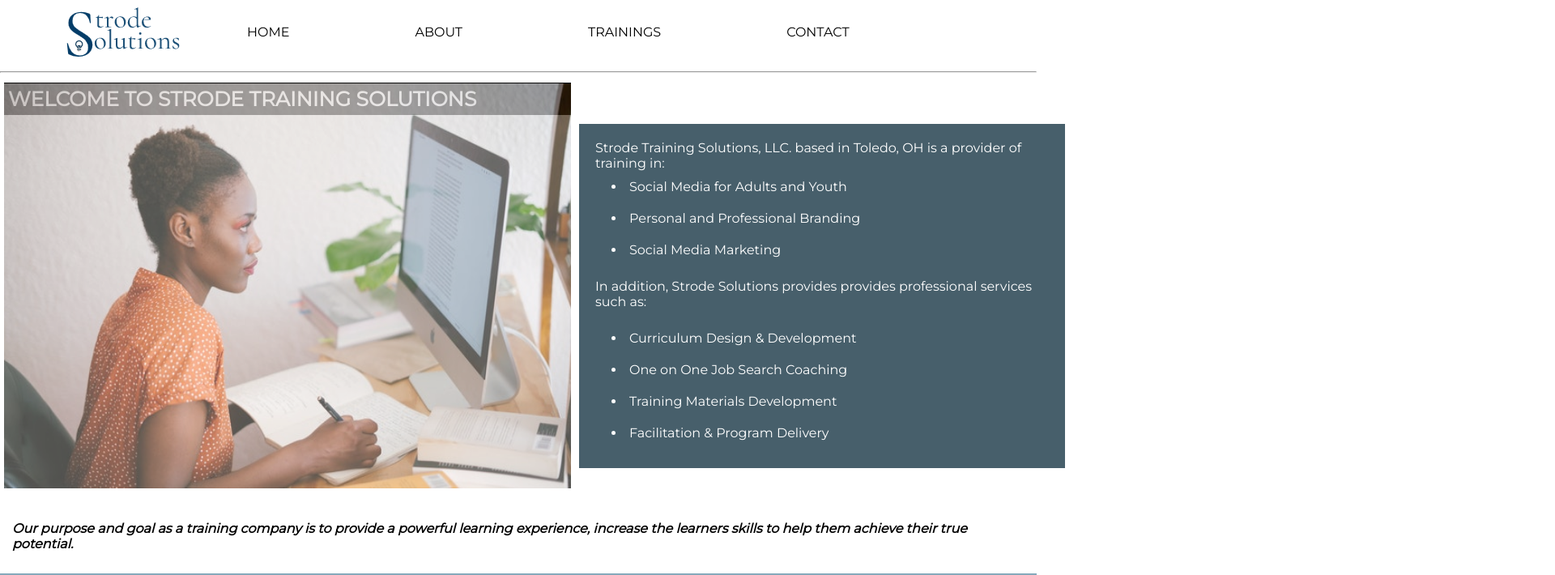
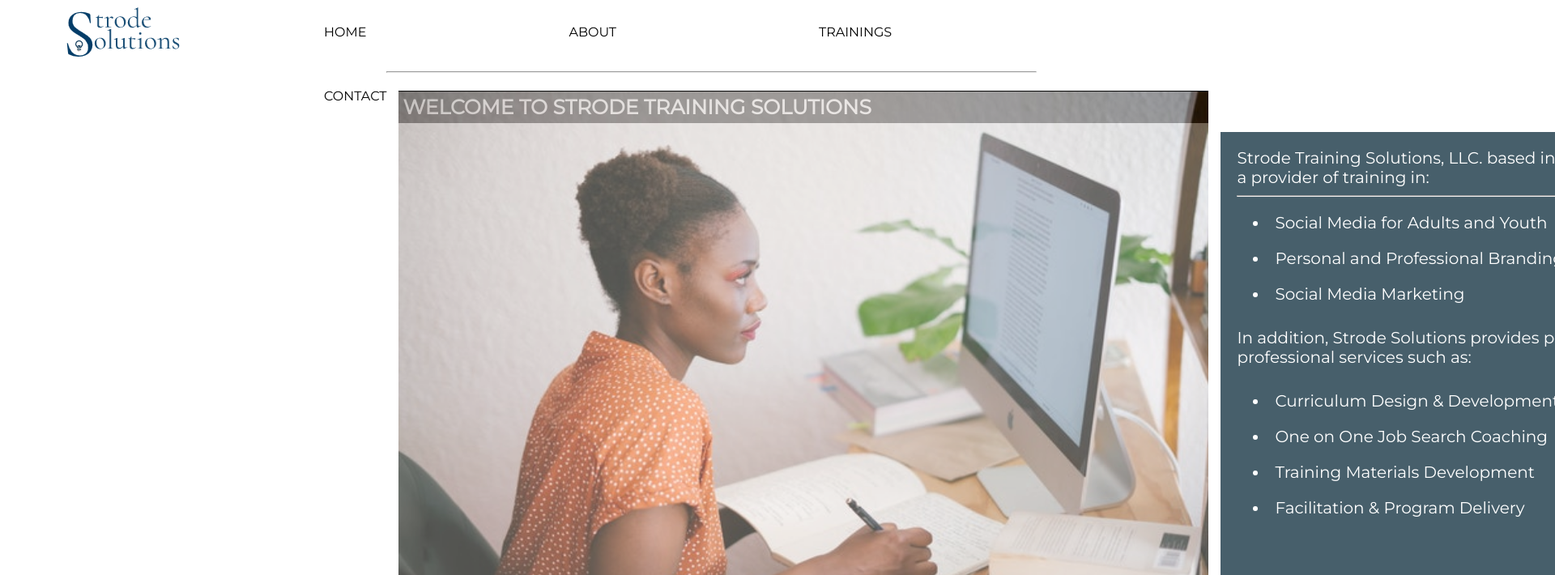
Before and after one commit to laninacastro/Final-Project, a plain HTML site: page index.html in a window 1280 px wide. Shown: the top 710 px of the page at 81% size, 1920 px wide, since content can reach past the window. Drawn offline with nearby package versions, Linux system fonts and the light colour scheme.

Commit message:
code cleanup

```diff
--- a/css/about.css
+++ b/css/about.css
@@ -29,7 +29,7 @@
 nav a {
     display: block;
     padding: 30px 0px;
-    margin-left: 155px;
+    margin-left: 250px;
     color: black;
     font-family: 'Montserrat', sans-serif;
     font-weight: lighter;
@@ -67,20 +67,21 @@
 }
 .maintext {
     position: absolute;
-    height: 600PX;
+    height: 650PX;
     margin-top: 5px;
     text-align: left;
     top: 70px;
-    right: 100px;
+    right: 450px;
     background-color: rgba(102, 121, 156, 0.575);
-    color: rgb(8, 8, 8);
+    color: rgb(5, 5, 5);
     padding: 40px 40px 40px 40px;
 }
 
 h2 {
-    font-size: 15px;
+    font-family: 'Montserrat', sans-serif;
+    font-size: 18px;
     font-weight: lighter;
-    line-height: 1.5;
+    line-height: 1.8;
 }
 
 h3 {
--- a/css/contact.css
+++ b/css/contact.css
@@ -28,7 +28,7 @@
 nav a {
     display: block;
     padding: 30px 0px;
-    margin-left: 155px;
+    margin-left: 250px;
     color: black;
     font-family: 'Montserrat', sans-serif;
     font-weight: lighter;
@@ -48,7 +48,7 @@
 
 .intouch{
     position: absolute;
-    bottom: 550px;
+    bottom: 725px;
     left: 1%;
     font-size: 40px;
     font-weight: lighter;
@@ -68,7 +68,8 @@
 
 .maingrid {
     display: grid;
-    grid-template-columns: 585px 600px;
+    padding: 45px;
+    grid-template-columns: 600px 600px;
     grid-gap: 10px;
     justify-content:space-evenly;
 }
--- a/css/services.css
+++ b/css/services.css
@@ -28,7 +28,7 @@
 nav a {
     display: block;
     padding: 30px 0px;
-    margin-left: 155px;
+    margin-left: 250px;
     color: black;
     font-family: 'Montserrat', sans-serif;
     font-weight: lighter;
@@ -48,7 +48,7 @@
 
 .ODTraining{
     position: absolute;
-    bottom: 555px;
+    bottom: 725px;
     left: 1%;
     font-size: 40px;
     font-weight: lighter;
--- a/css/stylesheet.css
+++ b/css/stylesheet.css
@@ -29,7 +29,7 @@
 nav a {
     display: block;
     padding: 30px 0px;
-    margin-left: 155px;
+    margin-left: 250px;
     color: black;
     font-family: 'Montserrat', sans-serif;
     font-weight: lighter;
@@ -43,11 +43,11 @@
 
 .maingrid {
     display: grid;
-    grid-template-columns: 700px 560px;
-    grid-template-rows: 500px 10px;
+    grid-template-columns: 1000px 535px;
+    grid-template-rows: 650px 20px;
     row-gap: 10px;
-    column-gap: 10px;
-    padding: 5px;
+    column-gap: 15px;
+    padding: 15px;
 }
 
 .one img{
@@ -60,7 +60,7 @@
     background-color: #080808;
     font-family: 'Montserrat', sans-serif;
     color: #ffffff;
-    margin-top: -505px;
+    margin-top: -655px;
     font-size: 25px;
     padding: 5px;
 }
@@ -71,6 +71,7 @@
     margin-top: 50px;
     margin-bottom: 25px;
     font-family: 'Montserrat', sans-serif;
+    font-size: 20px;
     background: #475F6B;
     color: #ffffff;
     padding: 20px;
@@ -87,11 +88,13 @@
 }
 
  .three {
-    text-align: left;
+    text-align: center;
+    margin-top: -30px;
     font-style: oblique;
+    font-size: 20px;
     font-family: 'Montserrat', sans-serif;
     font-weight: bold;
-    height: 50px;
+    height: 45px;
     padding: 15px;
  }
 
--- a/index.html
+++ b/index.html
@@ -32,7 +32,7 @@
                     <h2>WELCOME TO STRODE TRAINING SOLUTIONS</h2>
                 </div>
 
-                <div class="two">Strode Training Solutions, LLC. based in Toledo, OH is a provider of training in: <br>
+                <div class="two">Strode Training Solutions, LLC. based in Toledo, OH is a provider of training in: <hr>
                     <li>Social Media for Adults and Youth</li>
                     <li>Personal and Professional Branding</li>
                     <li>Social Media Marketing</li>
@@ -47,7 +47,7 @@
                 </div>
             </div>
 
-            <div class="three">Our purpose and goal as a training company is to provide a powerful learning experience, increase the learners skills to help them achieve their true potential.</div>
+            <div class="three">Our purpose and goal as a training company is to provide a powerful learning experience and <br> increase the learners skills to help them achieve their true potential.</div>
 
             <div class= "footergrid">
 
```
